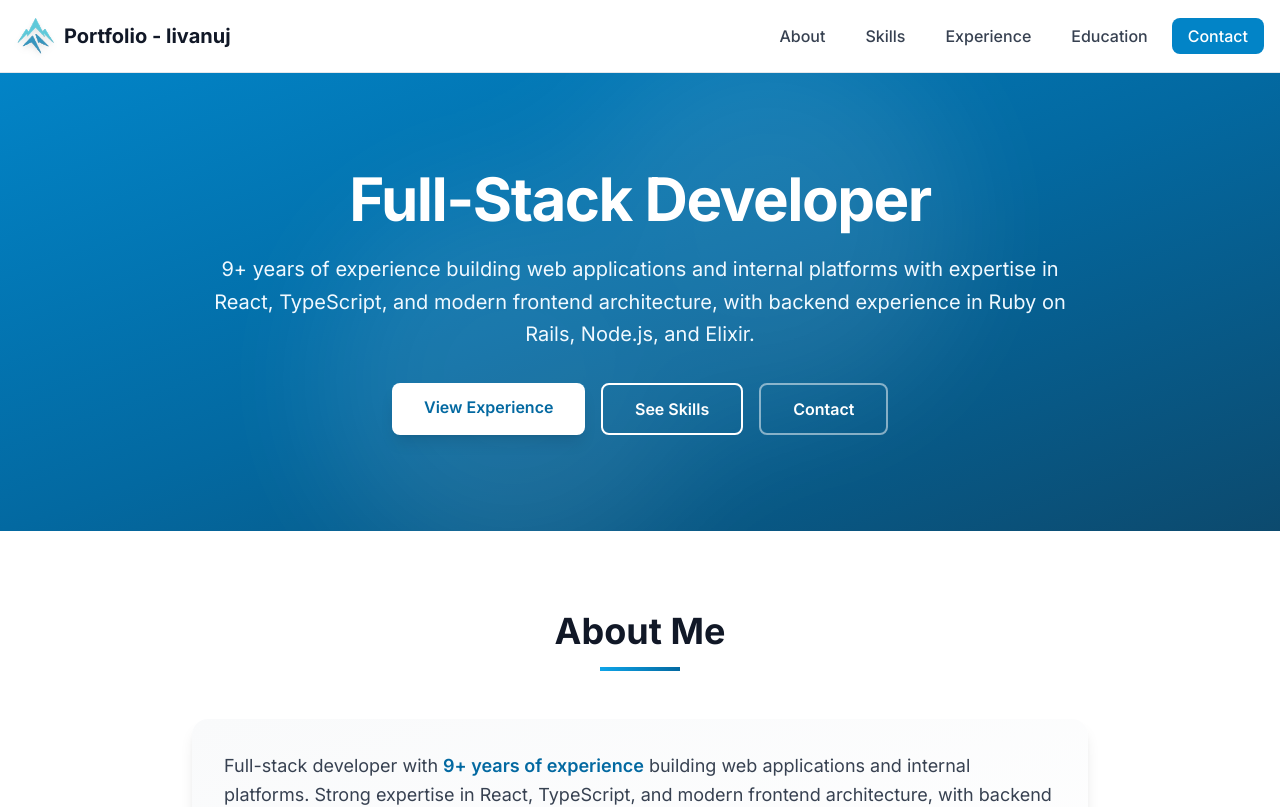
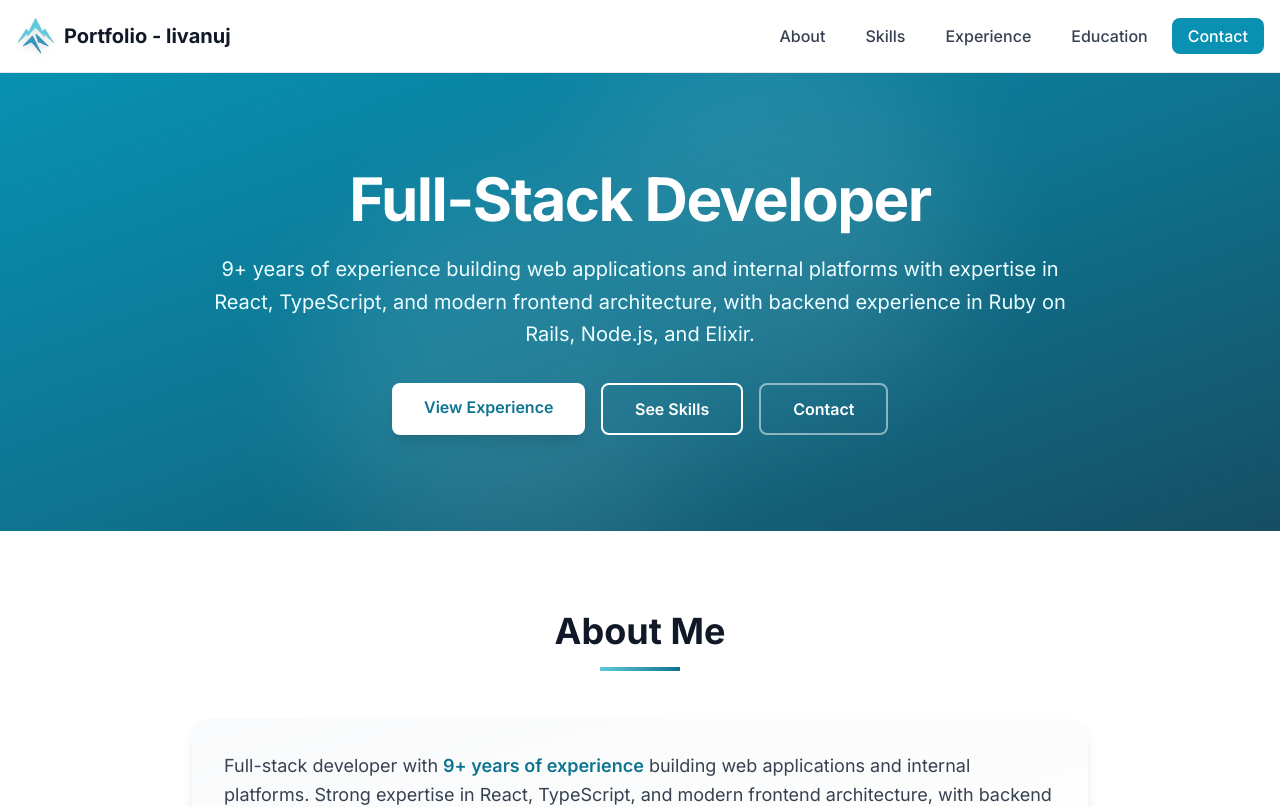
Before and after one commit to livanuj/portfolio, a Next.js app: page / in a window 1280 px wide. Shown: the top 807 px of the page. Built offline with nearby package versions, Linux system fonts and the light colour scheme.

Commit message:
add color theme and profile pic

```diff
--- a/tailwind.config.js
+++ b/tailwind.config.js
@@ -5,20 +5,45 @@ module.exports = {
     "./src/components/**/*.{js,ts,jsx,tsx,mdx}",
     "./src/app/**/*.{js,ts,jsx,tsx,mdx}",
   ],
+  darkMode: 'class',
   theme: {
     extend: {
       colors: {
         primary: {
-          50: '#f0f9ff',
-          100: '#e0f2fe',
-          200: '#bae6fd',
-          300: '#7dd3fc',
-          400: '#38bdf8',
-          500: '#0ea5e9',
-          600: '#0284c7',
-          700: '#0369a1',
-          800: '#075985',
-          900: '#0c4a6e',
+          50: '#ecfeff',
+          100: '#cffafe',
+          200: '#a5f3fc',
+          300: '#67e8f9',
+          400: '#5ec9da',
+          500: '#5ec9da',
+          600: '#0891b2',
+          700: '#0e7490',
+          800: '#155e75',
+          900: '#164e63',
+        },
+        secondary: {
+          50: '#eff6ff',
+          100: '#dbeafe',
+          200: '#bfdbfe',
+          300: '#93c5fd',
+          400: '#60a5fa',
+          500: '#3596bf',
+          600: '#2563eb',
+          700: '#1d4ed8',
+          800: '#1e40af',
+          900: '#1e3a8a',
+        },
+        accent: {
+          50: '#ecfeff',
+          100: '#cffafe',
+          200: '#a5f3fc',
+          300: '#67e8f9',
+          400: '#5ec9da',
+          500: '#5ec9da',
+          600: '#0891b2',
+          700: '#0e7490',
+          800: '#155e75',
+          900: '#164e63',
         },
       },
       fontFamily: {
```
Also changed, not shown: 1 other file (tests, documents, lock files or other folders).
